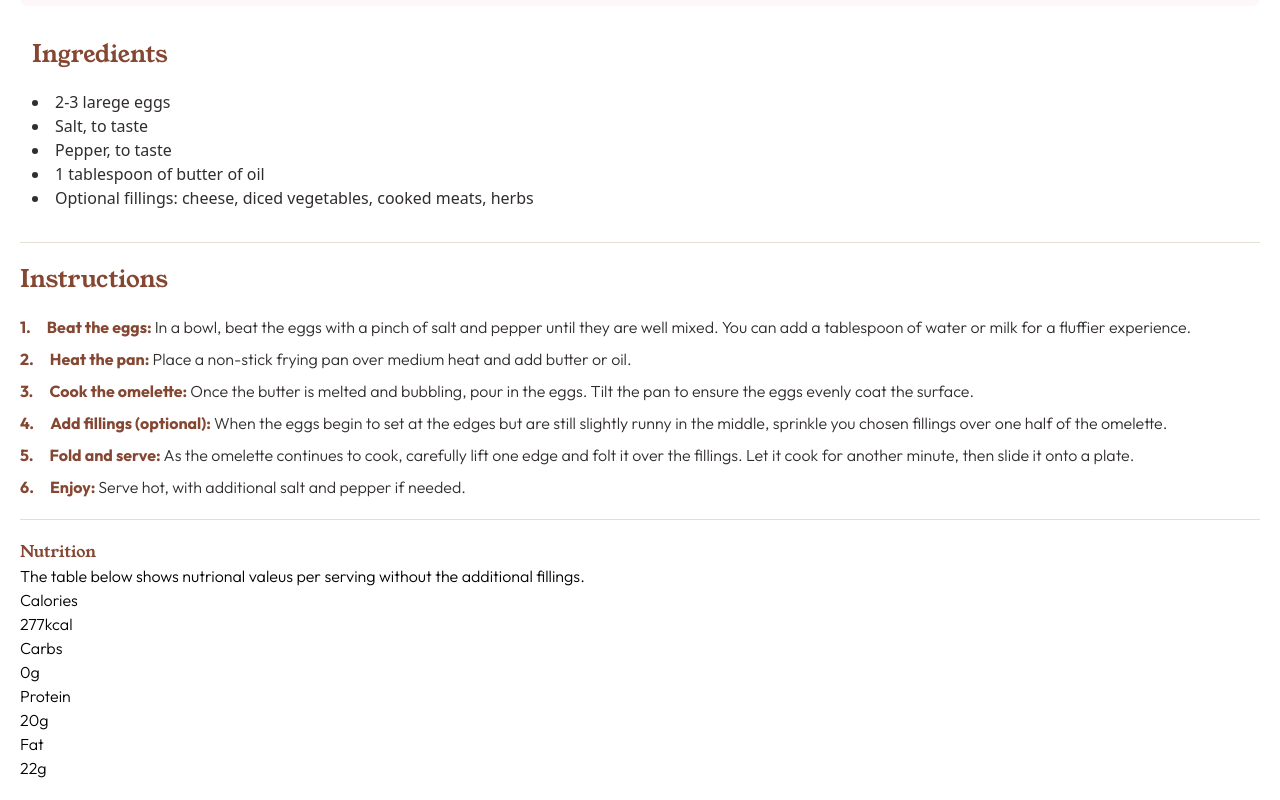
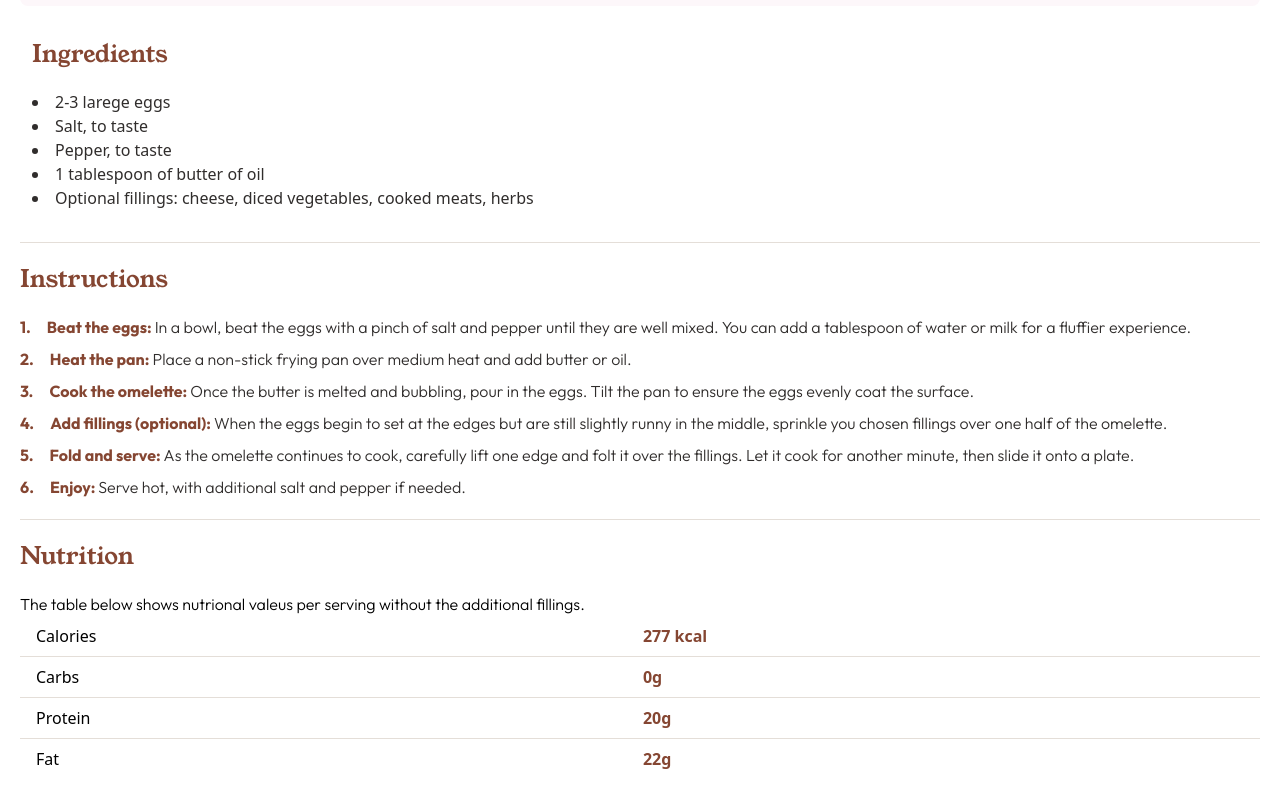
Before and after one commit to TimovandenBerg/TailwindCSS-Oefening-Recipe, a website: page src/index.html in a window 1280 px wide. Shown: the part 855-1655 px from the top of the page. Drawn offline with Linux system fonts and the light colour scheme.

Commit message:
nutririon done

```diff
--- a/src/index.html
+++ b/src/index.html
@@ -123,28 +123,41 @@
       </section>
       <div class="divider"></div>
       <section>
-        <h2>Nutrition</h2>
+        <h2 class="mb-5 font-normal text-2xl">Nutrition</h2>
         <p>
           The table below shows nutrional valeus per serving without the
           additional fillings.
         </p>
         <section>
-          <section>
-            <p>Calories</p>
-            <p>277kcal</p>
-          </section>
-          <section>
-            <p>Carbs</p>
-            <p>0g</p>
-          </section>
-          <section>
-            <p>Protein</p>
-            <p>20g</p>
-          </section>
-          <section>
-            <p>Fat</p>
-            <p>22g</p>
-          </section>
+          <table class="table-auto w-full">
+            <tbody>
+              <tr>
+                <td class="border-b border-b-light-grey px-4 py-2">Calories</td>
+                <td
+                  class="border-b border-b-light-grey px-4 py-2 text-nutmeg font-bold">
+                  277 kcal
+                </td>
+              </tr>
+              <tr>
+                <td class="border-b border-b-light-grey px-4 py-2">Carbs</td>
+                <td
+                  class="border-b border-b-light-grey px-4 py-2 text-nutmeg font-bold">
+                  0g
+                </td>
+              </tr>
+              <tr>
+                <td class="border-b border-b-light-grey px-4 py-2">Protein</td>
+                <td
+                  class="border-b border-b-light-grey px-4 py-2 text-nutmeg font-bold">
+                  20g
+                </td>
+              </tr>
+              <tr>
+                <td class="px-4 py-2">Fat</td>
+                <td class="px-4 py-2 text-nutmeg font-bold">22g</td>
+              </tr>
+            </tbody>
+          </table>
         </section>
       </section>
     </section>
--- a/src/main.css
+++ b/src/main.css
@@ -53,3 +53,14 @@ p {
   @apply mb-5 mt-5;
   height: 1px;
 }
+
+.divider--small {
+  @apply bg-light-grey;
+  @apply w-full;
+  @apply mb-2 mt-2;
+  height: 1px;
+}
+
+.p--text-nutmeg {
+  @apply text-nutmeg;
+}
```
Also changed, not shown: src/output.css.
